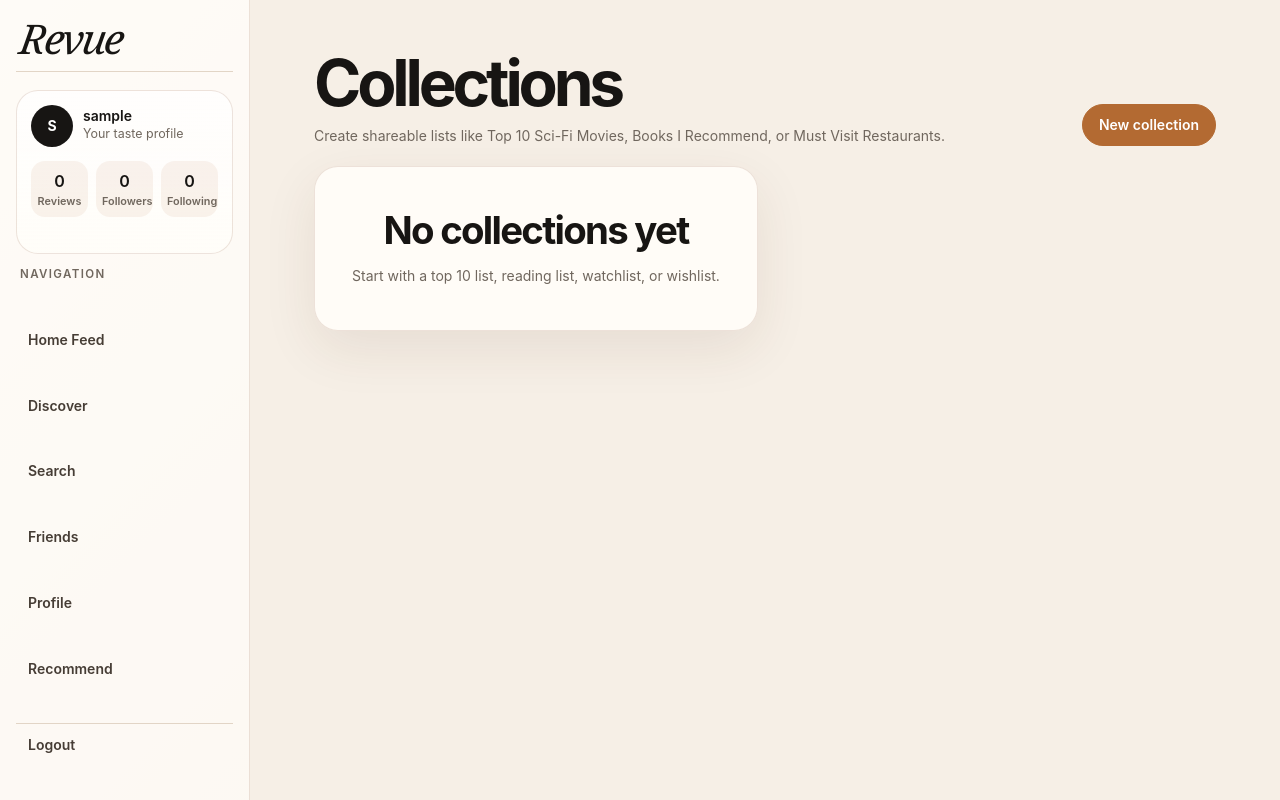
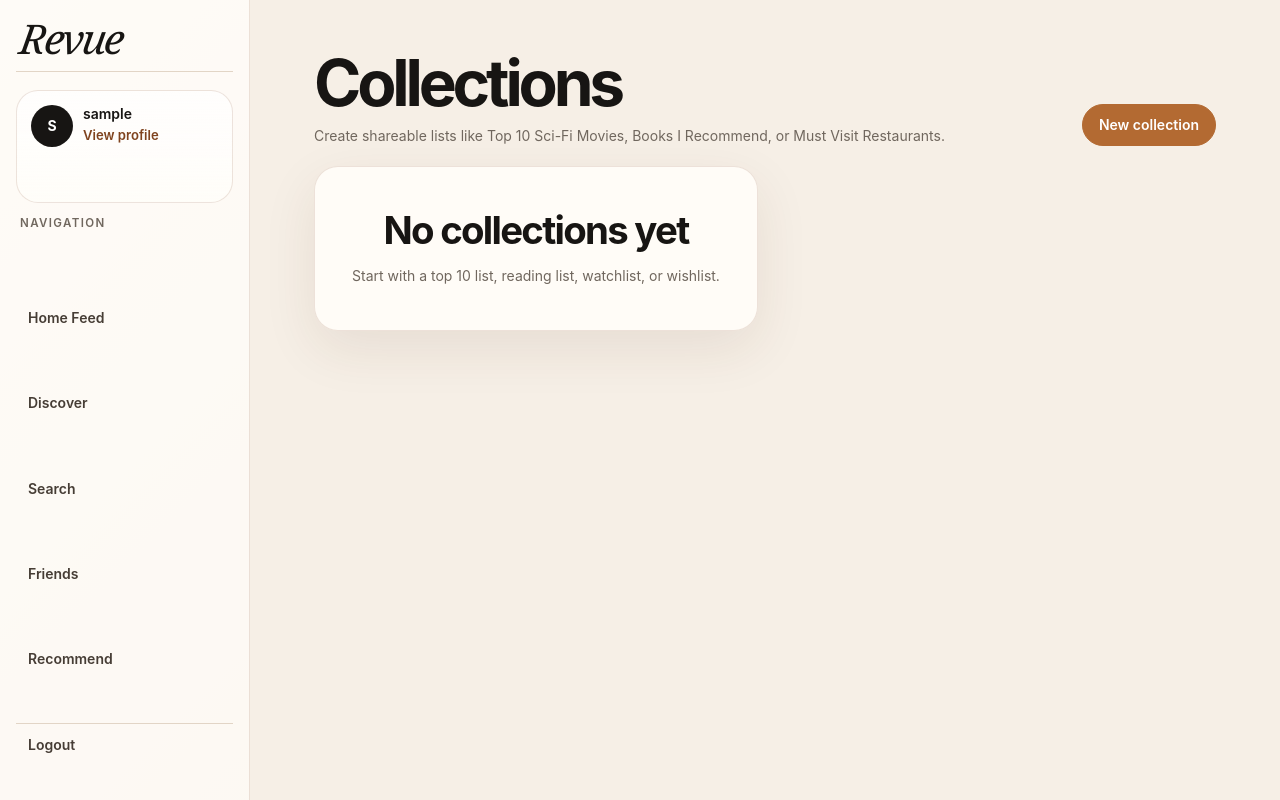
Before and after one commit to harshit1447/review-social, a Django app: page /collections/ in a window 1280 px wide. Run offline with Django 5.2, Linux system fonts and the light colour scheme; the visitor is signed in with stand-in values (Sample User, id 1); data that the repository does not hold is empty; some libraries are stand-ins or nearby versions.

Commit message:
Polish right side app UI

```diff
--- a/posts/templates/base_app.html
+++ b/posts/templates/base_app.html
@@ -168,6 +168,21 @@
             margin-top: 2px;
         }
 
+        .sidebar-profile-button {
+            color: var(--accent-dark);
+            display: inline-flex;
+            font-size: 0.82rem;
+            font-weight: 600;
+            margin-top: 4px;
+            transition: color 0.18s ease;
+        }
+
+        .sidebar-profile-button:hover {
+            color: var(--accent);
+            text-decoration: underline;
+            text-underline-offset: 3px;
+        }
+
         .sidebar-stats {
             display: grid;
             gap: 8px;
@@ -1174,6 +1189,9 @@
             align-items: stretch !important;
             display: grid !important;
             grid-template-columns: 1fr !important;
+            justify-self: stretch !important;
+            max-width: none !important;
+            width: 100% !important;
         }
 
         .social-review-card .post-header {
@@ -1214,12 +1232,12 @@
 
         /* Tidy feed pass */
         .feed-page {
-            max-width: 1080px;
+            max-width: 1240px;
         }
 
         .feed-layout-tidy {
-            grid-template-columns: minmax(0, 1fr) 280px;
-            gap: 22px;
+            grid-template-columns: minmax(0, 1fr) 270px;
+            gap: 34px;
         }
 
         .feed-layout-tidy .social-center {
@@ -1383,10 +1401,14 @@
 
         .tidy-feed-stack {
             gap: 24px;
+            width: 100%;
         }
 
         .tidy-review-card {
             gap: 12px;
+            justify-self: stretch;
+            max-width: none !important;
+            width: 100% !important;
         }
 
         .tidy-review-card .post-header {
@@ -1682,13 +1704,8 @@
                         <span class="avatar">{{ request.user.username|first }}</span>
                         <span>
                             <span class="sidebar-name">{{ request.user.username }}</span>
-                            <span class="sidebar-handle">Your taste profile</span>
+                            <a class="sidebar-profile-button" href="{% url 'profile' %}">View profile</a>
                         </span>
-                    </div>
-                    <div class="sidebar-stats">
-                        <span class="sidebar-stat"><strong>{{ sidebar_review_count }}</strong><span>Reviews</span></span>
-                        <span class="sidebar-stat"><strong>{{ sidebar_followers_count }}</strong><span>Followers</span></span>
-                        <span class="sidebar-stat"><strong>{{ sidebar_following_count }}</strong><span>Following</span></span>
                     </div>
                 </section>
 
@@ -1697,7 +1714,6 @@
                 <a href="{% url 'discover' %}" class="sidebar-link {% if request.resolver_match.url_name == 'discover' %}active{% endif %}">Discover</a>
                 <a href="{% url 'search' %}" class="sidebar-link {% if request.resolver_match.url_name == 'search' %}active{% endif %}">Search</a>
                 <a href="{% url 'friends' %}" class="sidebar-link {% if request.resolver_match.url_name == 'friends' %}active{% endif %}">Friends</a>
-                <a href="{% url 'profile' %}" class="sidebar-link {% if request.resolver_match.url_name == 'profile' %}active{% endif %}">Profile</a>
                 <a href="{% url 'recommend' %}" class="sidebar-link {% if request.resolver_match.url_name == 'recommend' %}active{% endif %}">Recommend</a>
             </nav>
 
```
